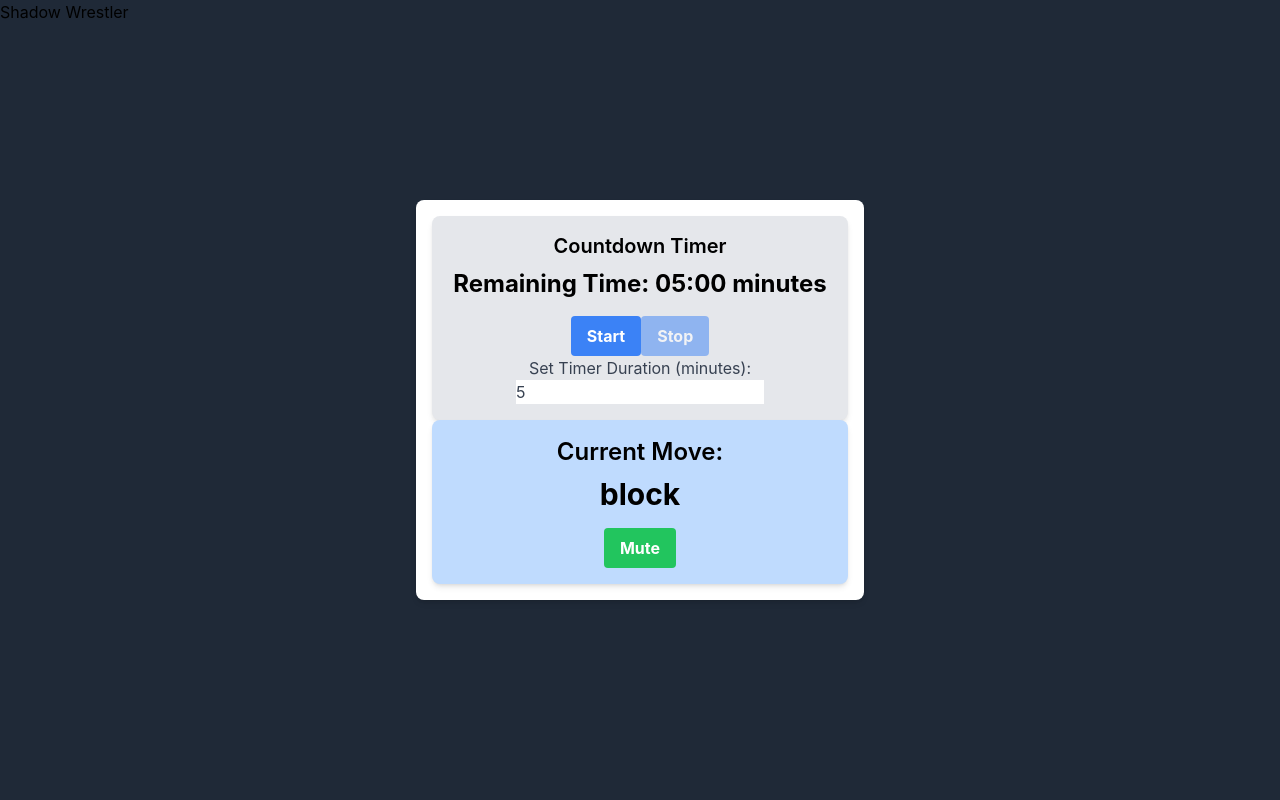
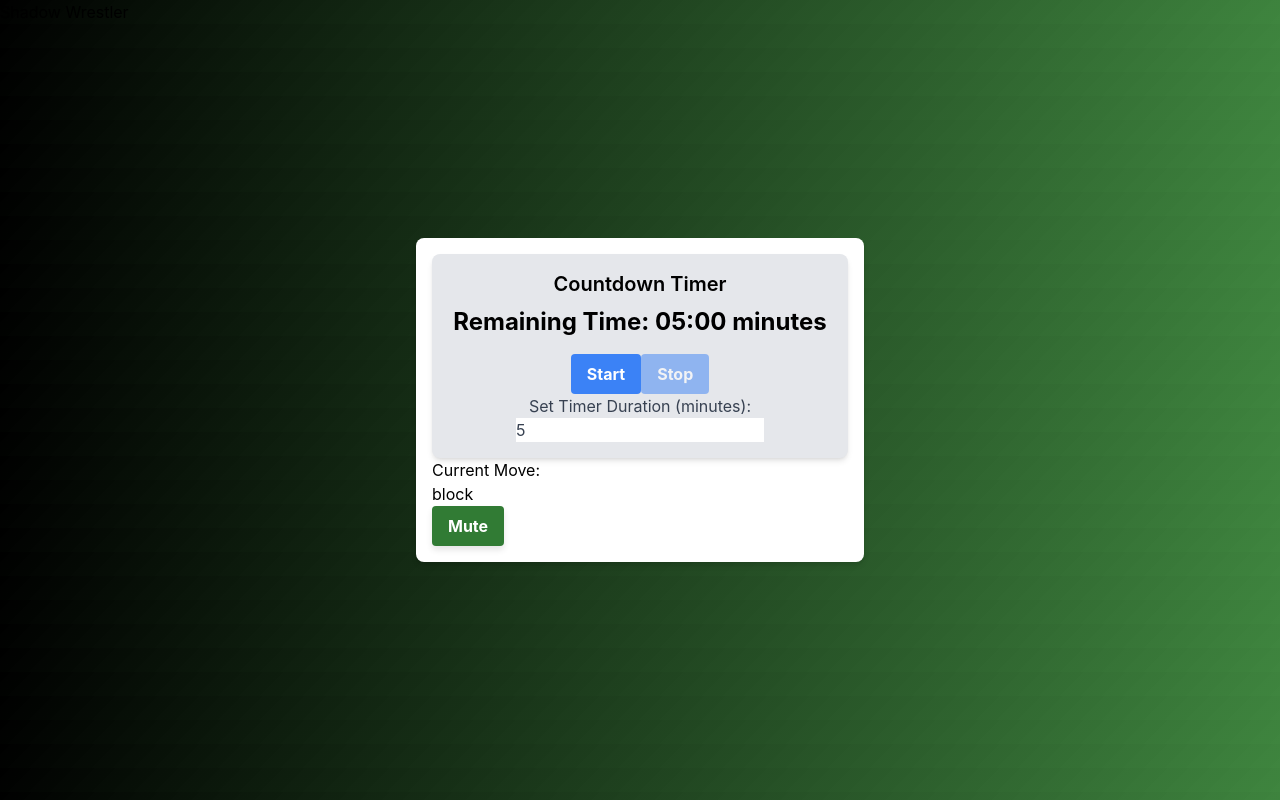
Before and after one commit to JDelott/jdelott.github.io, a React (Create React App) app: page / in a window 1280 px wide. Built offline with nearby package versions, Linux system fonts and the light colour scheme.

Commit message:
added green background, button revisions

```diff
--- a/src/App.js
+++ b/src/App.js
@@ -10,8 +10,8 @@ function App() {
   const speechSupported = isSpeechSynthesisSupported();
 
   return (
-    <div className="h-screen flex flex-col justify-center items-center pt-20">
-      <header className="text-4xl font-bold mb-8 text-gray-800">Shadow Wrestler</header>
+    <div className="h-screen flex flex-col items-center justify-center">
+      <h1 className="text-6xl font-bold mb-8 text-white">Shadow Wrestler</h1>
       <div className="container mx-auto">
         <div className="center">
           <Timer />
--- a/src/Moves.js
+++ b/src/Moves.js
@@ -34,17 +34,20 @@ function Moves() {
   }, [speed, isMuted]);
 
   return (
-    <div className="moves-container">
-      <h2 className="moves-heading">Current Move:</h2>
-      <p className="moves-text">{currentMove}</p>
+    <div className="bg-blue-200 p-4 rounded-lg shadow-md text-center">
+      <h2 className="text-2xl font-semibold mb-2">Current Move:</h2>
+      <p className="text-3xl font-bold mb-4">{currentMove}</p>
       <button
-        onClick={() => setIsMuted(!isMuted)}
-        className={`moves-button ${
-          isMuted ? 'moves-mute-button moves-mute-bg' : 'moves-mute-button moves-unmute-bg'
-        }`}
-      >
-        {isMuted ? 'Unmute' : 'Mute'}
-      </button>
+      onClick={() => setIsMuted(!isMuted)}
+      className={`custom-button ${
+        isMuted
+          ? 'red-button'
+          : 'green-button'
+      }`}
+    >
+  {isMuted ? 'Unmute' : 'Mute'}
+</button>
+
     </div>
   );
 }
--- a/src/custom-tailwind.css
+++ b/src/custom-tailwind.css
@@ -1,11 +1,13 @@
 /* custom-tailwind.css */
 
-.header {
-  @apply text-4xl font-bold mb-8 text-white text-center; /* Change text color to white */
-}
+
 
 body {
-  @apply bg-gray-800;
+background: linear-gradient(
+    135deg,
+    rgba(0, 0, 0, 1),    /* Black */
+    rgba(1, 94, 1, 0.757)   /* Green */
+  );
 }
 
 /* custom-tailwind.css */
@@ -76,3 +78,38 @@ body {
 .moves-button[disabled] {
   @apply opacity-50 cursor-not-allowed;
 }
+
+
+
+/* custom-tailwind.css */
+.custom-button {
+  background-color: black;
+  color: white;
+  font-weight: bold;
+  padding: 0.5rem 1rem;
+  border-radius: 0.25rem;
+  box-shadow: 0 4px 6px rgba(0, 0, 0, 0.1);
+  transition: background-color 0.3s ease-in-out;
+}
+
+.custom-button:hover {
+  background-color: #333; /* Darken the background color on hover */
+}
+
+/* Red button style */
+.red-button {
+  background-color: #f44336; /* Red color */
+}
+
+.red-button:hover {
+  background-color: #d32f2f; /* Darken the red color on hover */
+}
+
+/* Green button style */
+.green-button {
+  background-color: #317b34; /* Green color */
+}
+
+.green-button:hover {
+  background-color: #388e3c; /* Darken the green color on hover */
+}
```
Also changed, not shown: src/images/wrestlerpic.png (added).
